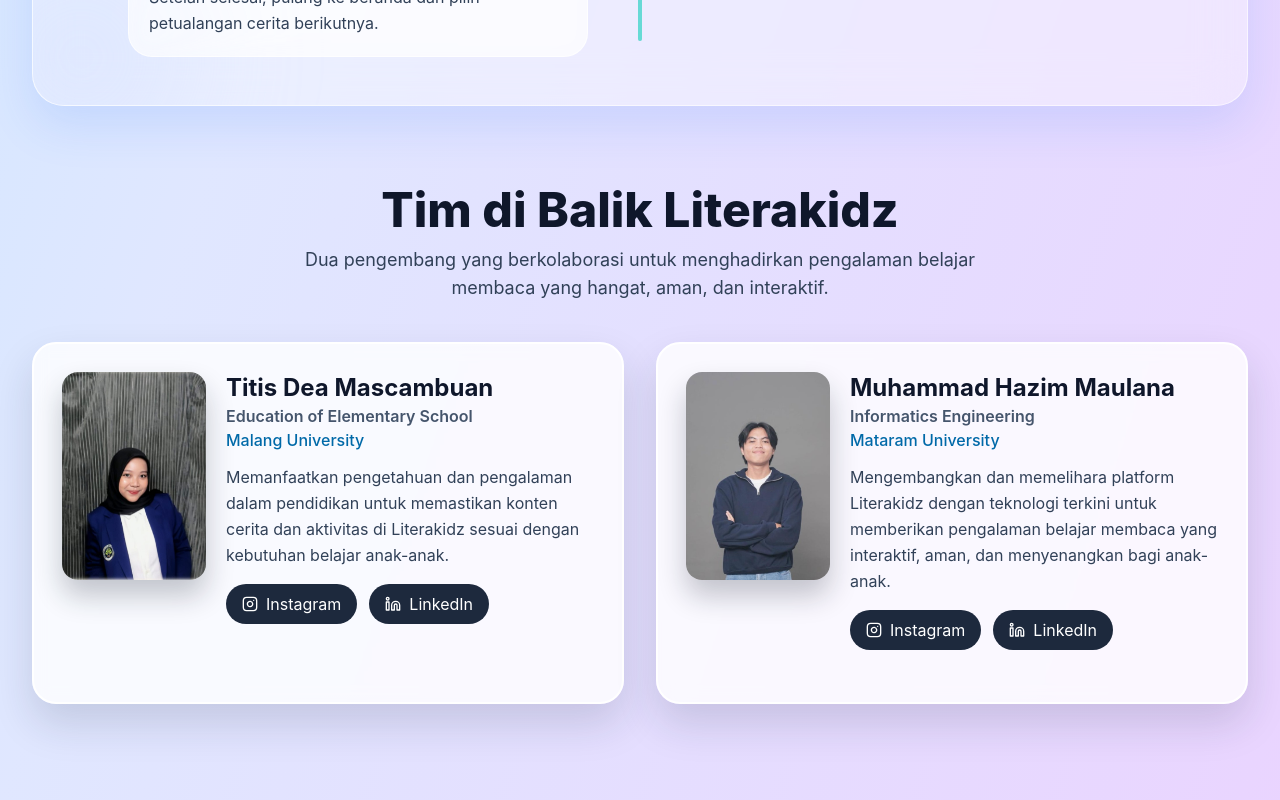
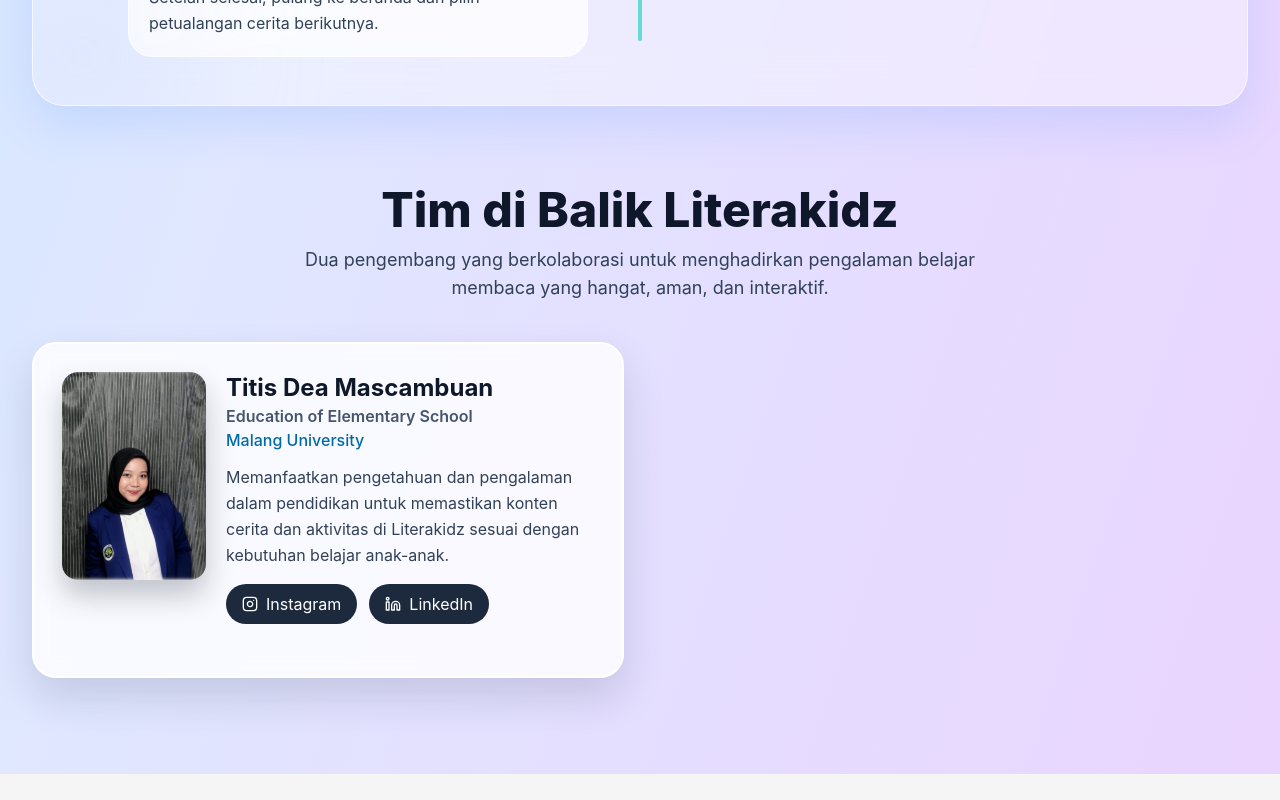
Before and after one commit to HazimMaulana/Literakids-Website-Edukasi, a Next.js app: page / in a window 1280 px wide. Shown: the part 3070-3870 px from the top of the page. After the commit the page ends 3844 px from the top, so only its background shows below. Built offline with nearby package versions, Linux system fonts and the light colour scheme; a web font is replaced by a local one.

Commit message:
chore: comment out developer profile section in LandingPage component

```diff
--- a/src/app/page.jsx
+++ b/src/app/page.jsx
@@ -74,18 +74,18 @@ export default function LandingPage() {
         { label: 'LinkedIn', href: 'https://linkedin.com/in/', icon: Linkedin },
       ],
     },
-    {
-      name: 'Muhammad Hazim Maulana',
-      role: 'Informatics Engineering',
-      university: 'Mataram University',
-      image: '/profile/jim.jpg',
-      description:
-        'Mengembangkan dan memelihara platform Literakidz dengan teknologi terkini untuk memberikan pengalaman belajar membaca yang interaktif, aman, dan menyenangkan bagi anak-anak.',
-      socials: [
-        { label: 'Instagram', href: 'https://instagram.com/hazim_maulana', icon: Instagram },
-        { label: 'LinkedIn', href: 'https://linkedin.com/in/hazim-maulana-698192396/', icon: Linkedin },
-      ],
-    },
+    // {
+    //   name: 'Muhammad Hazim Maulana',
+    //   role: 'Informatics Engineering',
+    //   university: 'Mataram University',
+    //   image: '/profile/jim.jpg',
+    //   description:
+    //     'Mengembangkan dan memelihara platform Literakidz dengan teknologi terkini untuk memberikan pengalaman belajar membaca yang interaktif, aman, dan menyenangkan bagi anak-anak.',
+    //   socials: [
+    //     { label: 'Instagram', href: 'https://instagram.com/hazim_maulana', icon: Instagram },
+    //     { label: 'LinkedIn', href: 'https://linkedin.com/in/hazim-maulana-698192396/', icon: Linkedin },
+    //   ],
+    // },
   ];
 
   return (
```
